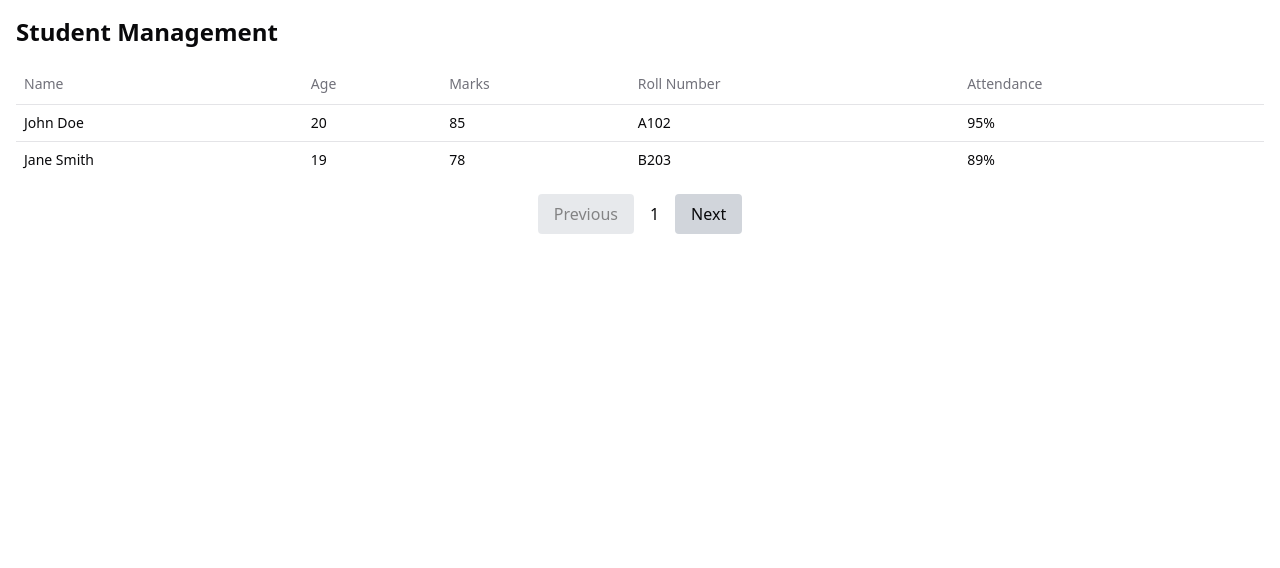
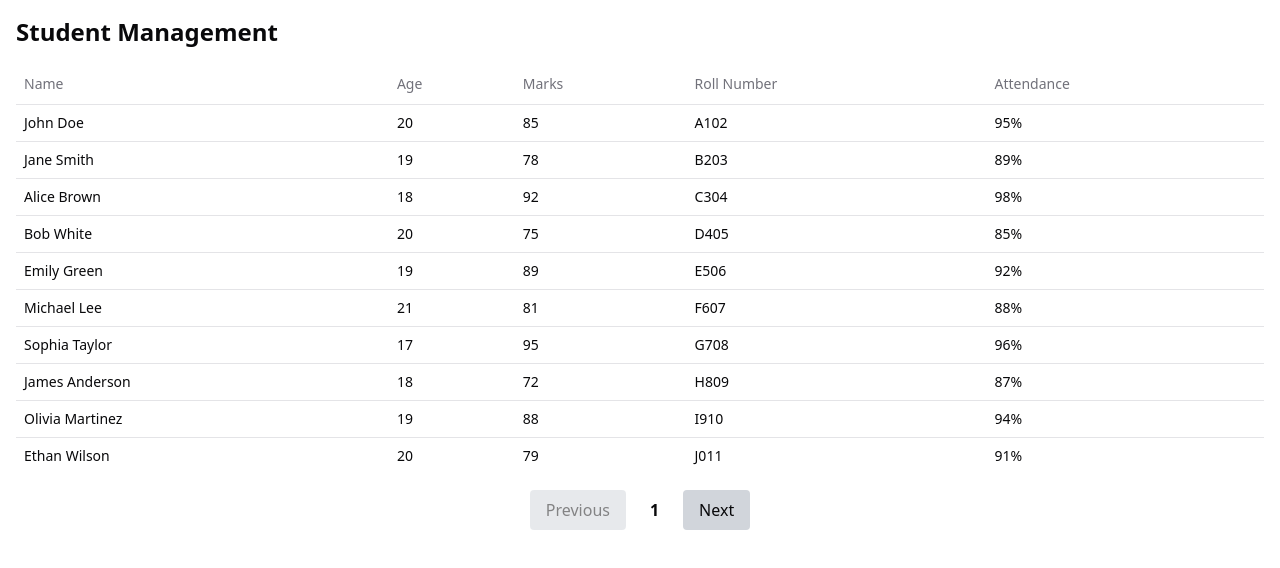
Before and after one commit to Nandini80/StudentManagementPage, a React (Vite) app: page / in a window 1280 px wide. Shown: the top 568 px of the page. Built offline with nearby package versions, Linux system fonts and the light colour scheme.

Commit message:
student cards added

```diff
--- a/src/App.tsx
+++ b/src/App.tsx
@@ -1,13 +1,14 @@
 import React, { useState, useEffect } from "react";
 import StudentTable from "./components/StudentTable";
+import StudentCard from "./components/StudentCard";
 import Pagination from "./components/Pagination";
 import { getStudents, Student } from "./utils/getStudents";
 
 const App: React.FC = () => {
-  // Explicitly type the students state as an array of Student
   const [students, setStudents] = useState<Student[]>([]);
   const [page, setPage] = useState(1);
   const [pageSize] = useState(10);
+  const [hasMore, setHasMore] = useState(true);
 
   useEffect(() => {
     fetchStudents();
@@ -16,13 +17,26 @@ const App: React.FC = () => {
   const fetchStudents = async () => {
     const data = await getStudents(pageSize, page);
     setStudents(data);
+    setHasMore(data.length === pageSize);
   };
 
   return (
     <div className="container mx-auto p-4">
       <h1 className="text-2xl font-bold mb-4">Student Management</h1>
-      <StudentTable students={students} />
-      <Pagination currentPage={page} onPageChange={setPage} />
+
+      {/* Table for Desktop View */}
+      <div className="hidden md:block">
+        <StudentTable students={students} />
+      </div>
+
+      {/* Cards for Mobile View */}
+      <div className="md:hidden">
+        {students.map((student) => (
+          <StudentCard key={student.rollNumber} student={student} />
+        ))}
+      </div>
+
+      <Pagination currentPage={page} onPageChange={setPage} hasMore={hasMore} />
     </div>
   );
 };
--- a/src/components/Pagination.tsx
+++ b/src/components/Pagination.tsx
@@ -1,13 +1,18 @@
-import React from 'react';
+import React from "react";
 
 interface PaginationProps {
   currentPage: number;
   onPageChange: (page: number) => void;
+  hasMore: boolean;
 }
 
-const Pagination: React.FC<PaginationProps> = ({ currentPage, onPageChange }) => {
+const Pagination: React.FC<PaginationProps> = ({
+  currentPage,
+  onPageChange,
+  hasMore,
+}) => {
   return (
-    <div className="flex justify-center mt-4">
+    <div className="flex justify-center mt-4 space-x-2">
       <button
         onClick={() => onPageChange(currentPage - 1)}
         disabled={currentPage === 1}
@@ -15,10 +20,11 @@ const Pagination: React.FC<PaginationProps> = ({ currentPage, onPageChange }) =>
       >
         Previous
       </button>
-      <span className="px-4 py-2">{currentPage}</span>
+      <span className="px-4 py-2 font-bold">{currentPage}</span>
       <button
         onClick={() => onPageChange(currentPage + 1)}
-        className="px-4 py-2 bg-gray-300 rounded"
+        disabled={!hasMore}
+        className="px-4 py-2 bg-gray-300 rounded disabled:opacity-50"
       >
         Next
       </button>
--- a/src/components/StudentCard .tsx
+++ b/src/components/StudentCard.tsx
@@ -1,4 +1,4 @@
-import React from 'react';
+import React from "react";
 
 interface Student {
   name: string;
@@ -14,7 +14,7 @@ interface StudentCardProps {
 const StudentCard: React.FC<StudentCardProps> = ({ student }) => {
   return (
     <div className="bg-white shadow rounded p-4 mb-4">
-      <h2 className="text-lg font-semibold">{student.name}</h2>
+      <h2 className="text-lg font-bold">{student.name}</h2>
       <p>Age: {student.age}</p>
       <p>Marks: {student.marks}</p>
       <p>Roll Number: {student.rollNumber}</p>
--- a/src/students.json
+++ b/src/students.json
@@ -18,5 +18,205 @@
         "class": "10th Grade",
         "city": "Los Angeles",
         "attendance": "89%"
+    },
+    {
+        "name": "Alice Brown",
+        "age": 18,
+        "marks": 92,
+        "avgMarks": 88,
+        "rollNumber": "C304",
+        "class": "10th Grade",
+        "city": "Chicago",
+        "attendance": "98%"
+    },
+    {
+        "name": "Bob White",
+        "age": 20,
+        "marks": 75,
+        "avgMarks": 70,
+        "rollNumber": "D405",
+        "class": "10th Grade",
+        "city": "Houston",
+        "attendance": "85%"
+    },
+    {
+        "name": "Emily Green",
+        "age": 19,
+        "marks": 89,
+        "avgMarks": 83,
+        "rollNumber": "E506",
+        "class": "10th Grade",
+        "city": "Phoenix",
+        "attendance": "92%"
+    },
+    {
+        "name": "Michael Lee",
+        "age": 21,
+        "marks": 81,
+        "avgMarks": 78,
+        "rollNumber": "F607",
+        "class": "10th Grade",
+        "city": "Philadelphia",
+        "attendance": "88%"
+    },
+    {
+        "name": "Sophia Taylor",
+        "age": 17,
+        "marks": 95,
+        "avgMarks": 90,
+        "rollNumber": "G708",
+        "class": "10th Grade",
+        "city": "San Antonio",
+        "attendance": "96%"
+    },
+    {
+        "name": "James Anderson",
+        "age": 18,
+        "marks": 72,
+        "avgMarks": 68,
+        "rollNumber": "H809",
+        "class": "10th Grade",
+        "city": "San Diego",
+        "attendance": "87%"
+    },
+    {
+        "name": "Olivia Martinez",
+        "age": 19,
+        "marks": 88,
+        "avgMarks": 84,
+        "rollNumber": "I910",
+        "class": "10th Grade",
+        "city": "Dallas",
+        "attendance": "94%"
+    },
+    {
+        "name": "Ethan Wilson",
+        "age": 20,
+        "marks": 79,
+        "avgMarks": 75,
+        "rollNumber": "J011",
+        "class": "10th Grade",
+        "city": "Austin",
+        "attendance": "91%"
+    },
+    {
+        "name": "Isabella Johnson",
+        "age": 18,
+        "marks": 91,
+        "avgMarks": 88,
+        "rollNumber": "K112",
+        "class": "10th Grade",
+        "city": "San Jose",
+        "attendance": "97%"
+    },
+    {
+        "name": "Mason Davis",
+        "age": 19,
+        "marks": 74,
+        "avgMarks": 70,
+        "rollNumber": "L213",
+        "class": "10th Grade",
+        "city": "Columbus",
+        "attendance": "84%"
+    },
+    {
+        "name": "Ava Harris",
+        "age": 20,
+        "marks": 93,
+        "avgMarks": 89,
+        "rollNumber": "M314",
+        "class": "10th Grade",
+        "city": "San Francisco",
+        "attendance": "95%"
+    },
+    {
+        "name": "Noah Clark",
+        "age": 19,
+        "marks": 76,
+        "avgMarks": 71,
+        "rollNumber": "N415",
+        "class": "10th Grade",
+        "city": "Seattle",
+        "attendance": "88%"
+    },
+    {
+        "name": "Mia Lewis",
+        "age": 17,
+        "marks": 87,
+        "avgMarks": 83,
+        "rollNumber": "O516",
+        "class": "10th Grade",
+        "city": "Denver",
+        "attendance": "92%"
+    },
+    {
+        "name": "Liam Young",
+        "age": 18,
+        "marks": 90,
+        "avgMarks": 85,
+        "rollNumber": "P617",
+        "class": "10th Grade",
+        "city": "Boston",
+        "attendance": "93%"
+    },
+    {
+        "name": "Charlotte King",
+        "age": 19,
+        "marks": 82,
+        "avgMarks": 79,
+        "rollNumber": "Q718",
+        "class": "10th Grade",
+        "city": "Miami",
+        "attendance": "89%"
+    },
+    {
+        "name": "Benjamin Hill",
+        "age": 21,
+        "marks": 78,
+        "avgMarks": 74,
+        "rollNumber": "R819",
+        "class": "10th Grade",
+        "city": "Las Vegas",
+        "attendance": "85%"
+    },
+    {
+        "name": "Amelia Scott",
+        "age": 18,
+        "marks": 94,
+        "avgMarks": 91,
+        "rollNumber": "S920",
+        "class": "10th Grade",
+        "city": "Atlanta",
+        "attendance": "97%"
+    },
+    {
+        "name": "Lucas Adams",
+        "age": 19,
+        "marks": 73,
+        "avgMarks": 69,
+        "rollNumber": "T021",
+        "class": "10th Grade",
+        "city": "Nashville",
+        "attendance": "86%"
+    },
+    {
+        "name": "Harper Moore",
+        "age": 20,
+        "marks": 84,
+        "avgMarks": 80,
+        "rollNumber": "U122",
+        "class": "10th Grade",
+        "city": "Portland",
+        "attendance": "90%"
+    },
+    {
+        "name": "Elijah Evans",
+        "age": 17,
+        "marks": 88,
+        "avgMarks": 84,
+        "rollNumber": "V223",
+        "class": "10th Grade",
+        "city": "Minneapolis",
+        "attendance": "93%"
     }
 ]
```
Lines whose indentation alone changed are shown as unchanged.
